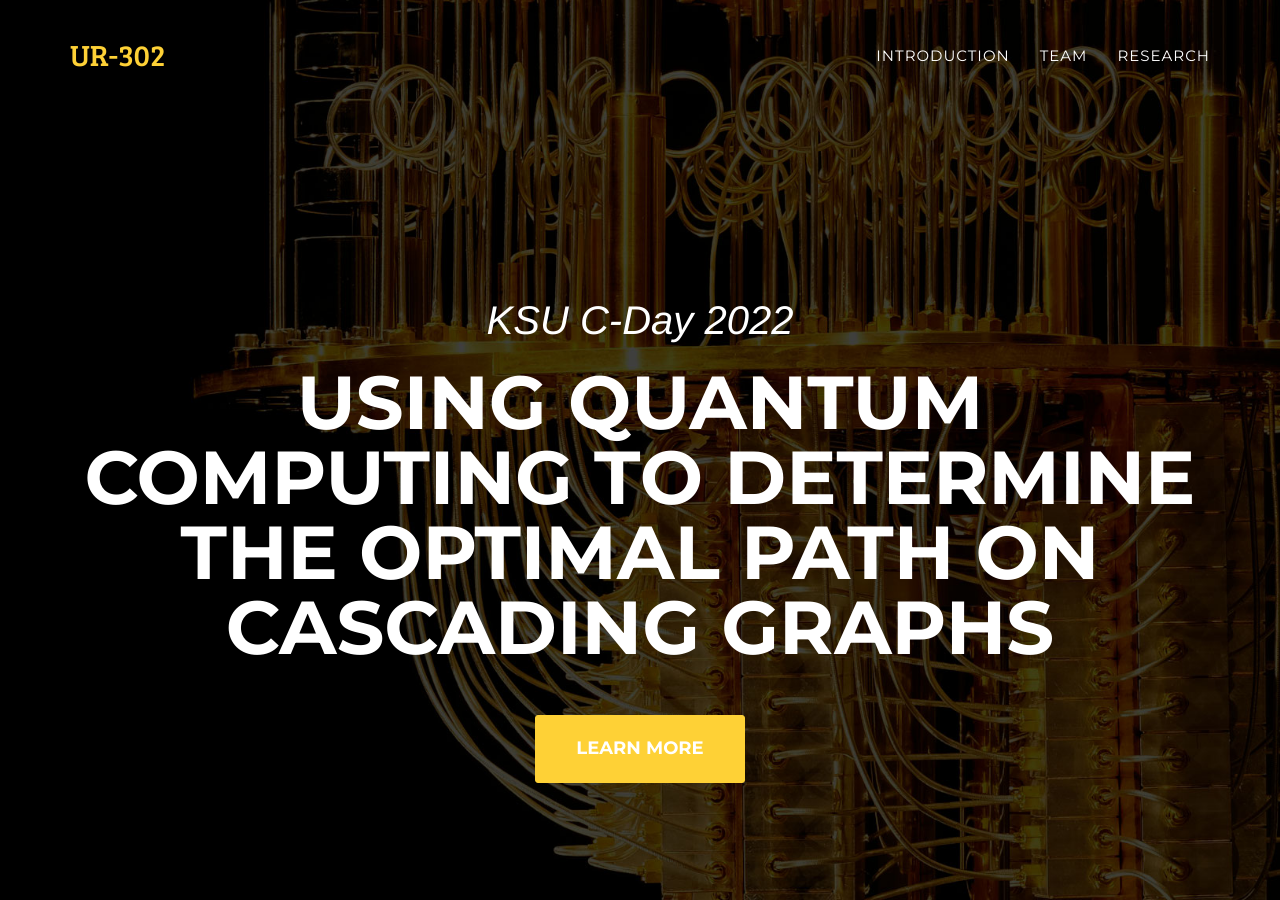
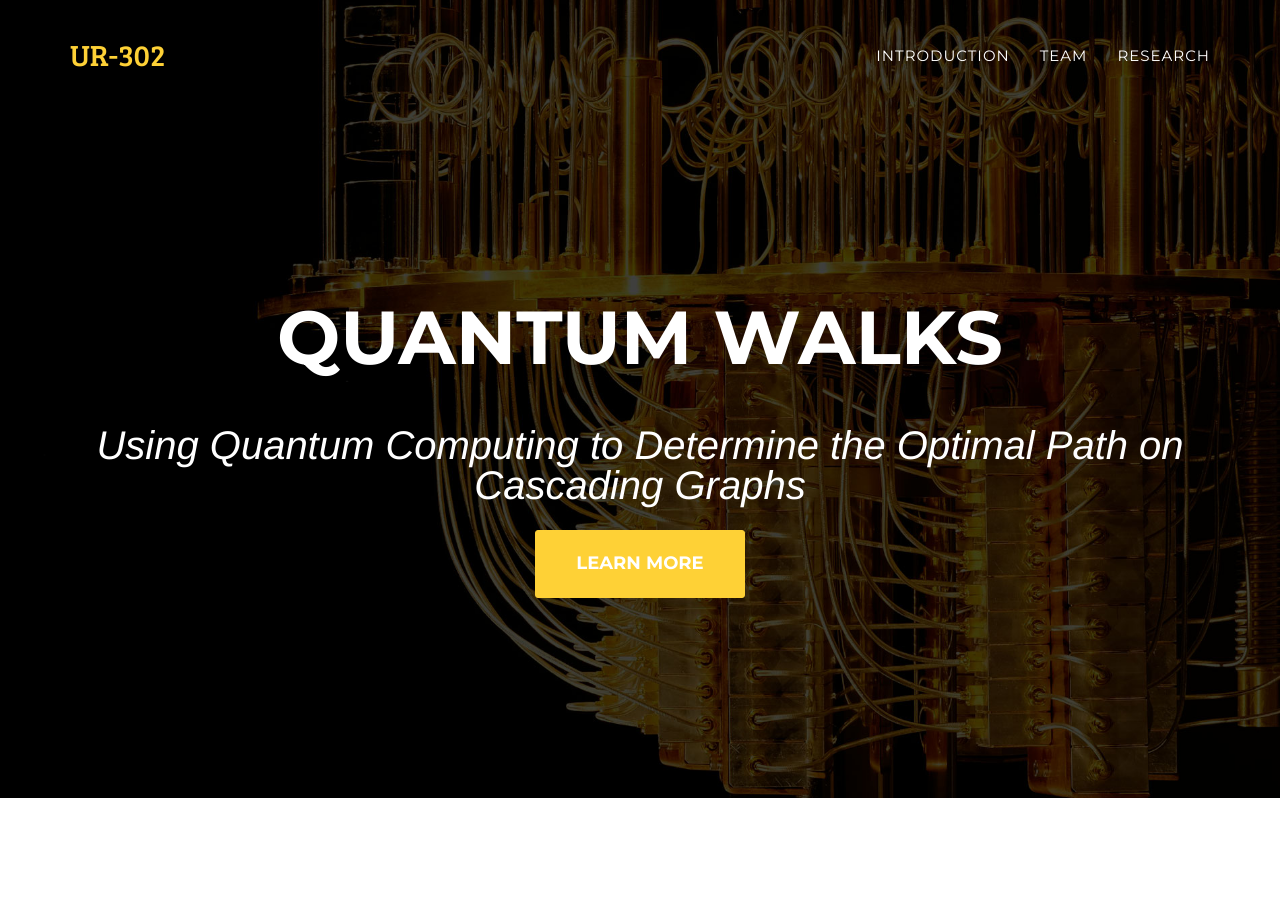
Before and after one commit to Javamorris/Javamorris.github.io, a Jekyll site: the page built from index.html, in a window 1280 px wide and 900 px high. Built offline with Jekyll 4.4.1, drawn with Linux system fonts in a browser that asks for light colours; some web fonts are replaced.

Commit message:
Edit header

```diff
--- a/_includes/header.html
+++ b/_includes/header.html
@@ -38,8 +38,8 @@
     <header>
         <div class="container">
             <div class="intro-text">
-                <div class="intro-lead-in">KSU C-Day 2022</div>
-                <div class="intro-heading">Using Quantum Computing to Determine the Optimal Path on Cascading Graphs</div>
+                <div class="intro-heading">Quantum Walks</div>
+                <div class="intro-lead-in">Using Quantum Computing to Determine the Optimal Path on Cascading Graphs</div>
                 <a href="#intro" class="page-scroll btn btn-xl">Learn More</a>
             </div>
         </div>
```
